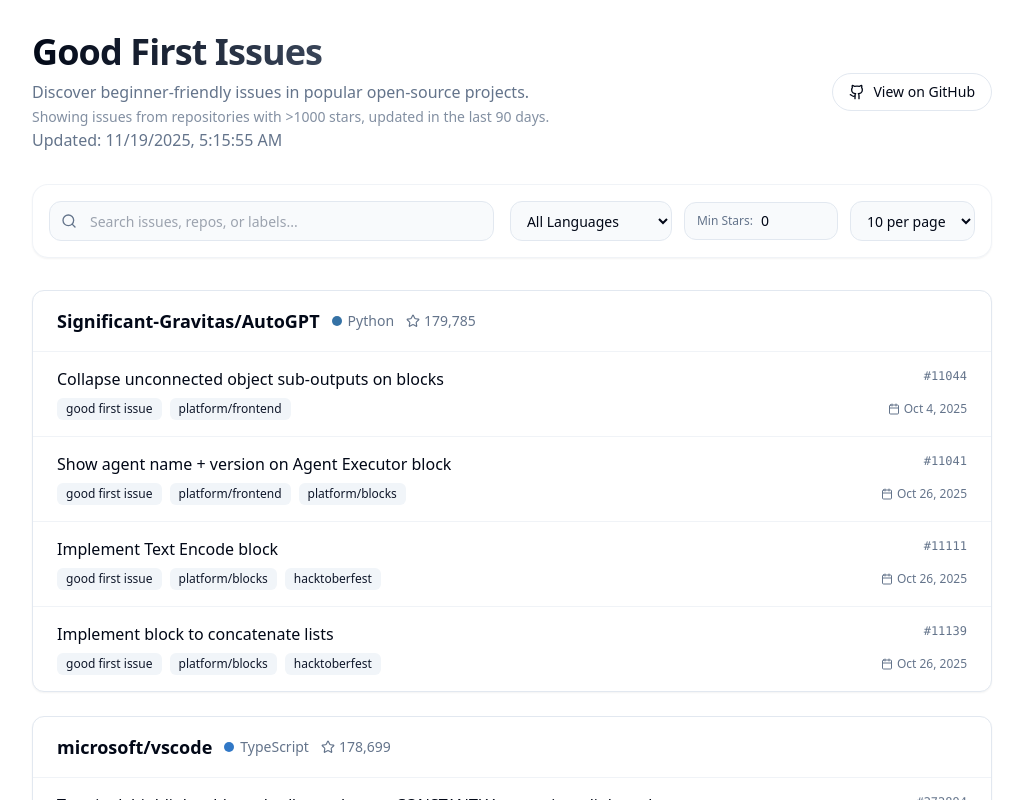
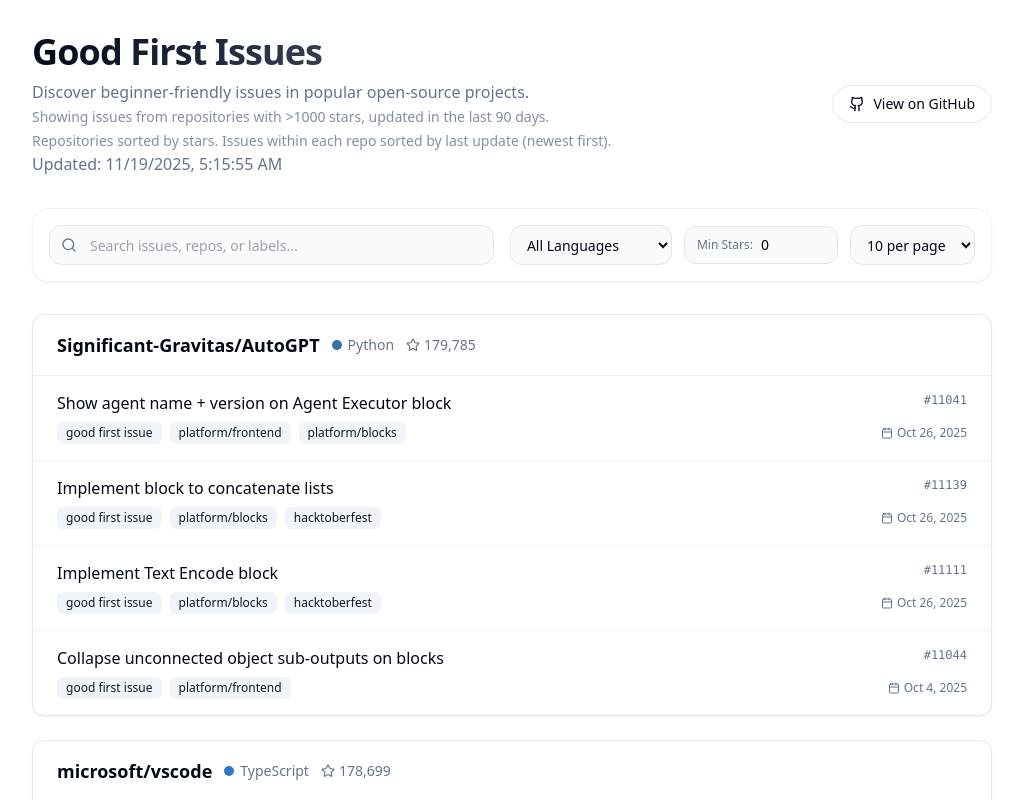
Before and after one commit to youzi-forge/good-first-issue-autoUpdate, a React (Vite) app in the folder frontend/: page / in a window 1280 px wide. Shown: the top 800 px of the page, without its empty margins (128-1151 px from the left). Built offline with nearby package versions, Linux system fonts and the light colour scheme.

Commit message:
feat: Sort issues within repositories by update

```diff
--- a/frontend/src/App.tsx
+++ b/frontend/src/App.tsx
@@ -132,6 +132,13 @@ function App() {
             });
         });
 
+        // Sort issues within each repo by updatedAt (descending)
+        repoMap.forEach((repo) => {
+            repo.issues.sort((a, b) => {
+                return new Date(b.updatedAt).getTime() - new Date(a.updatedAt).getTime();
+            });
+        });
+
         // Convert to array and sort by stars (descending)
         return Array.from(repoMap.values()).sort((a, b) => b.stars - a.stars);
     }, [data, search, selectedLanguage, minStars]);
@@ -171,6 +178,8 @@ function App() {
                             <br />
                             <span className="text-sm opacity-80">
                                 Showing issues from repositories with &gt;1000 stars, updated in the last 90 days.
+                                <br />
+                                Repositories sorted by stars. Issues within each repo sorted by last update (newest first).
                             </span>
                             <br className="hidden sm:block" />
                             Updated: {new Date(data.meta.generated_at).toLocaleString()}
```
